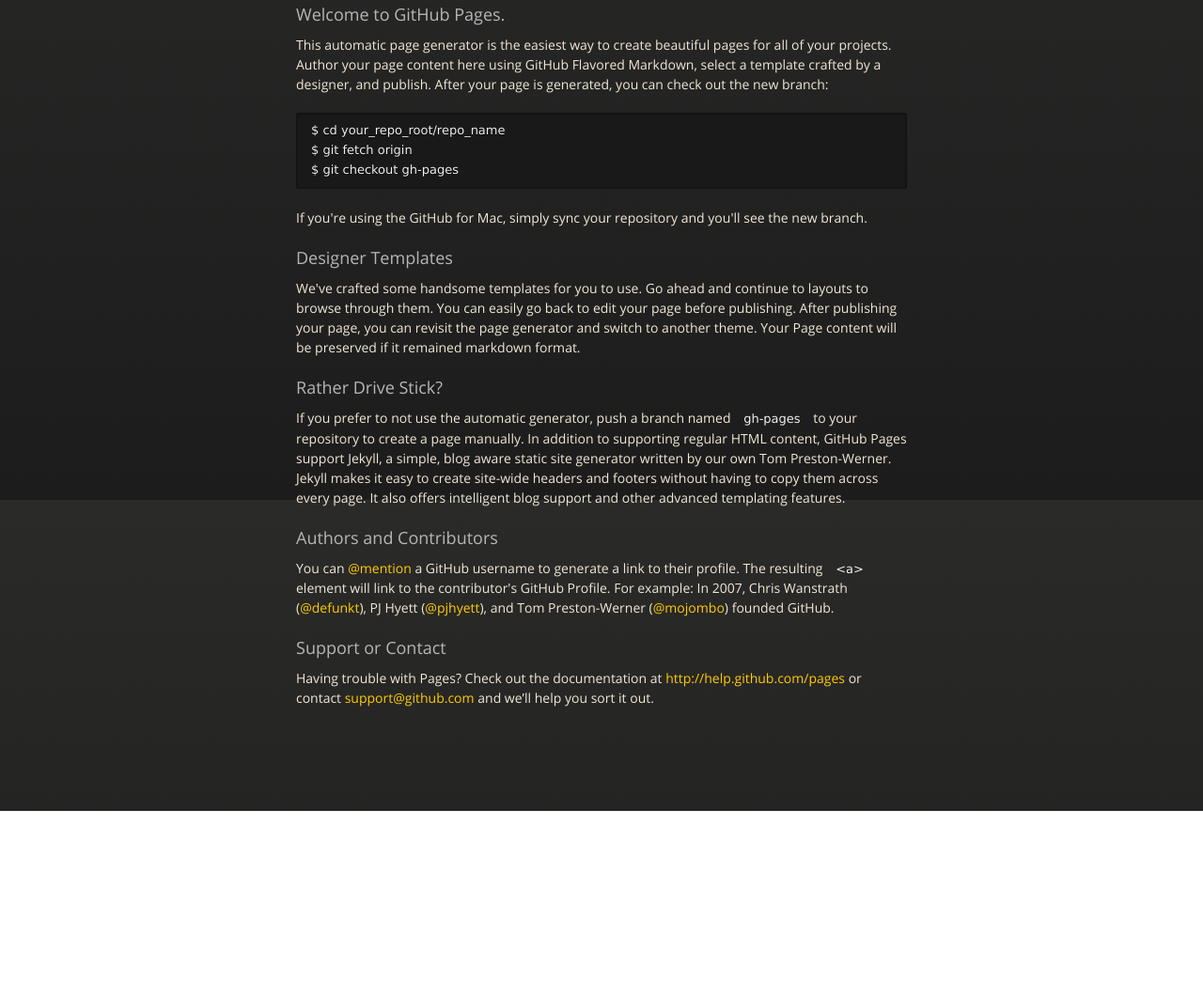
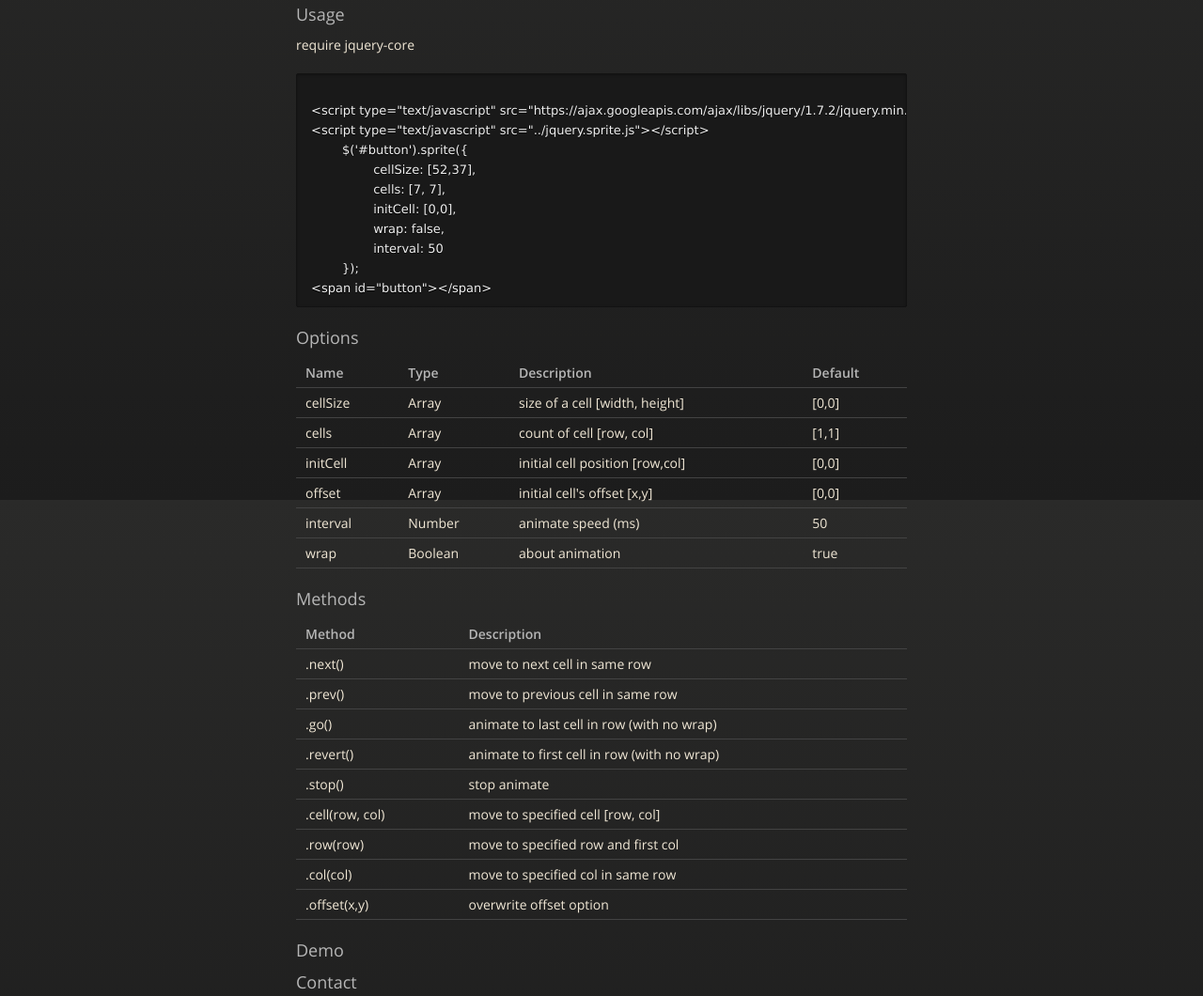
Before and after one commit to yangkun/jquery-sprite, a plain HTML site: page index.html in a window 1280 px wide. Shown: the part 268-1328 px from the top of the page at 94% size. Before the commit the page ends 1131 px from the top, so only its background shows below. Drawn offline with nearby package versions, Linux system fonts and the light colour scheme.

Commit message:
modify page

```diff
--- a/index.html
+++ b/index.html
@@ -15,10 +15,8 @@
 	<link rel="stylesheet" href="stylesheets/ie.css">
 	<![endif]-->
 	<meta name="viewport" content="width=device-width, initial-scale=1, user-scalable=no">
-
 </head>
 <body>
-
 <div id="header">
 	<nav>
 		<li class="fork"><a href="https://github.com/yangkun/jquery-sprite">Fork On GitHub</a></li>
@@ -39,32 +37,132 @@
 		<span class="credits right">Hosted on GitHub Pages &mdash; Theme by <a href="http://twitter.com/#!/michigangraham">mattgraham</a></span>
 	</div>
 
-        <h3>Welcome to GitHub Pages.</h3>
+	<h3>Usage</h3>
 
-<p>This automatic page generator is the easiest way to create beautiful pages for all of your projects. Author your page content here using GitHub Flavored Markdown, select a template crafted by a designer, and publish. After your page is generated, you can check out the new branch:</p>
+	<p>
+		require jquery-core
+	</p>
 
-<pre><code>$ cd your_repo_root/repo_name
-$ git fetch origin
-$ git checkout gh-pages
+<pre><code>
+&lt;script type="text/javascript" src="https://ajax.googleapis.com/ajax/libs/jquery/1.7.2/jquery.min.js"&gt;&lt;/script&gt;
+&lt;script type="text/javascript" src="../jquery.sprite.js"&gt;&lt;/script&gt;
+	$('#button').sprite({
+		cellSize: [52,37],
+		cells: [7, 7],
+		initCell: [0,0],
+		wrap: false,
+		interval: 50
+	});
+&lt;span id="button"&gt;&lt;/span&gt;
 </code></pre>
 
-<p>If you're using the GitHub for Mac, simply sync your repository and you'll see the new branch.</p>
+	<h3>Options</h3>
 
-<h3>Designer Templates</h3>
+	<table>
+		<thead>
+			<tr>
+				<th>Name</th>
+				<th>Type</th>
+				<th>Description</th>
+				<th>Default</th>
+			</tr>
+		</thead>
+		<tbody>
+			<tr>
+				<td>cellSize</td>
+				<td>Array</td>
+				<td>size of a cell [width, height]</td>
+				<td>[0,0]</td>
+			</tr>
+			<tr>
+				<td>cells</td>
+				<td>Array</td>
+				<td>count of cell [row, col]</td>
+				<td>[1,1]</td>
+			</tr>
+			<tr>
+				<td>initCell</td>
+				<td>Array</td>
+				<td>initial cell position [row,col]</td>
+				<td>[0,0]</td>
+			</tr>
+			<tr>
+				<td>offset</td>
+				<td>Array</td>
+				<td>initial cell's offset [x,y]</td>
+				<td>[0,0]</td>
+			</tr>
+			<tr>
+				<td>interval</td>
+				<td>Number</td>
+				<td>animate speed (ms)</td>
+				<td>50</td>
+			</tr>
+			<tr>
+				<td>wrap</td>
+				<td>Boolean</td>
+				<td>about animation</td>
+				<td>true</td>
+			</tr>
+		</tbody>
+	</table>
 
-<p>We've crafted some handsome templates for you to use. Go ahead and continue to layouts to browse through them. You can easily go back to edit your page before publishing. After publishing your page, you can revisit the page generator and switch to another theme. Your Page content will be preserved if it remained markdown format.</p>
+	<h3>Methods</h3>
 
-<h3>Rather Drive Stick?</h3>
+	<table>
+		<thead>
+			<tr>
+				<th>Method</th>
+				<th>Description</th>
+			</tr>
+		</thead>
+		<tbody>
+			<tr>
+				<td>.next()</td>
+				<td>move to next cell in same row</td>
+			</tr>
+			<tr>
+				<td>.prev()</td>
+				<td>move to previous cell in same row</td>
+			</tr>
+			<tr>
+				<td>.go()</td>
+				<td>animate to last cell in row (with no wrap)</td>
+			</tr>
+			<tr>
+				<td>.revert()</td>
+				<td>animate to first cell in row (with no wrap)</td>
+			</tr>
+			<tr>
+				<td>.stop()</td>
+				<td>stop animate</td>
+			</tr>
+			<tr>
+				<td>.cell(row, col)</td>
+				<td>move to specified cell [row, col]</td>
+			</tr>
+			<tr>
+				<td>.row(row)</td>
+				<td>move to specified row and first col</td>
+			</tr>
+			<tr>
+				<td>.col(col)</td>
+				<td>move to specified col in same row</td>
+			</tr>
+			<tr>
+				<td>.offset(x,y)</td>
+				<td>overwrite offset option</td>
+			</tr>
+		</tbody>
+	</table>
 
-<p>If you prefer to not use the automatic generator, push a branch named <code>gh-pages</code> to your repository to create a page manually. In addition to supporting regular HTML content, GitHub Pages support Jekyll, a simple, blog aware static site generator written by our own Tom Preston-Werner. Jekyll makes it easy to create site-wide headers and footers without having to copy them across every page. It also offers intelligent blog support and other advanced templating features.</p>
+	<h3>Demo</h3>
 
-<h3>Authors and Contributors</h3>
+
+
+	<h3>Contact</h3>
 
 	<p>You can <a href="https://github.com/blog/821" class="user-mention">@mention</a> a GitHub username to generate a link to their profile. The resulting <code>&lt;a&gt;</code> element will link to the contributor's GitHub Profile. For example: In 2007, Chris Wanstrath (<a href="https://github.com/defunkt" class="user-mention">@defunkt</a>), PJ Hyett (<a href="https://github.com/pjhyett" class="user-mention">@pjhyett</a>), and Tom Preston-Werner (<a href="https://github.com/mojombo" class="user-mention">@mojombo</a>) founded GitHub.</p>
-
-<h3>Support or Contact</h3>
-
-<p>Having trouble with Pages? Check out the documentation at <a href="http://help.github.com/pages">http://help.github.com/pages</a> or contact <a href="mailto:support@github.com">support@github.com</a> and we’ll help you sort it out.</p>
 </section>
 
 </div>
```
Lines whose indentation alone changed are shown as unchanged.
